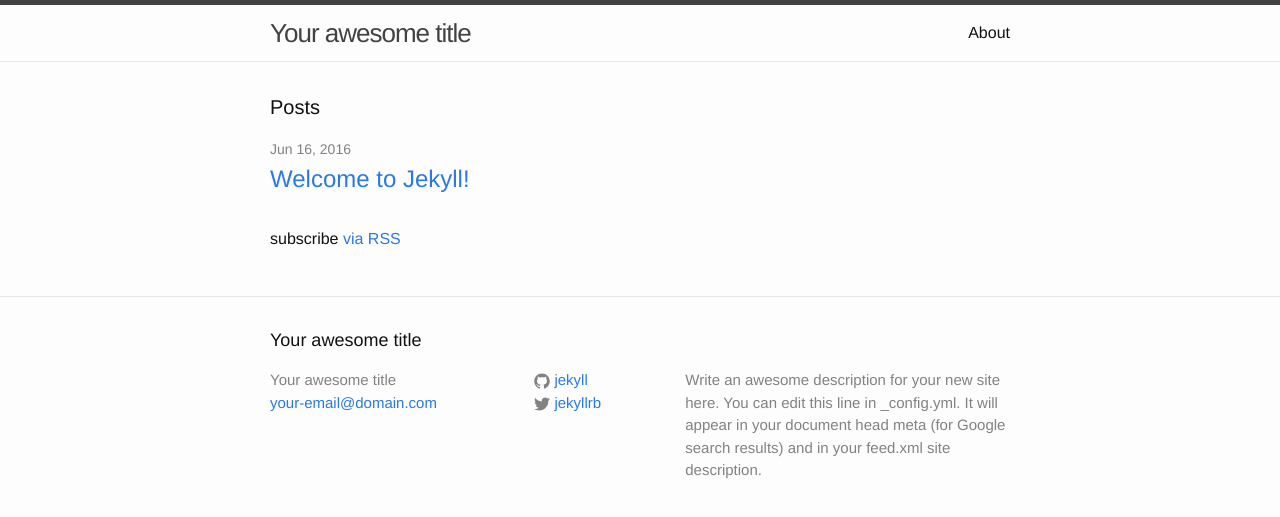
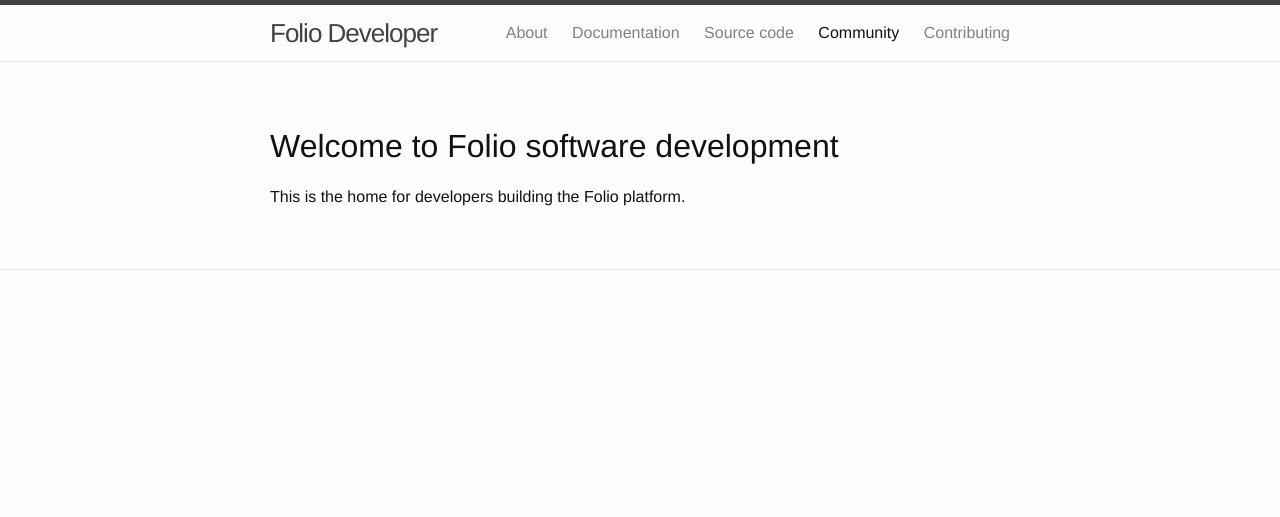
Before and after one commit to folio-org/folio-org.github.io, a Jekyll site: the page built from index.md, in a window 1280 px wide. Shown: the top 517 px of the page. Built offline with Jekyll 4.4.1, drawn with Linux system fonts in a browser that asks for light colours.

```diff
--- a/_config.yml
+++ b/_config.yml
@@ -6,16 +6,16 @@
 # 'jekyll serve'. If you change this file, please restart the server process.
 
 # Site settings
-title: Your awesome title
-email: your-email@domain.com
-description: > # this means to ignore newlines until "baseurl:"
-  Write an awesome description for your new site here. You can edit this
-  line in _config.yml. It will appear in your document head meta (for
-  Google search results) and in your feed.xml site description.
+title: Folio Developer
+#email: nassib@indexdata.com
+#description: > # this means to ignore newlines until "baseurl:"
+#  Write an awesome description for your new site here. You can edit this
+#  line in _config.yml. It will appear in your document head meta (for
+#  Google search results) and in your feed.xml site description.
 baseurl: "" # the subpath of your site, e.g. /blog
-url: "http://yourdomain.com" # the base hostname & protocol for your site
-twitter_username: jekyllrb
-github_username:  jekyll
+url: "http://folio.indexdata.com" # the base hostname & protocol for your site
+#twitter_username: jekyllrb
+#github_username:  jekyll
 
 # Build settings
 markdown: kramdown
--- a/_includes/footer.html
+++ b/_includes/footer.html
@@ -2,12 +2,9 @@
 
   <div class="wrapper">
 
-    <h2 class="footer-heading">{{ site.title }}</h2>
-
     <div class="footer-col-wrapper">
       <div class="footer-col footer-col-1">
         <ul class="contact-list">
-          <li>{{ site.title }}</li>
           <li><a href="mailto:{{ site.email }}">{{ site.email }}</a></li>
         </ul>
       </div>
--- a/_includes/header.html
+++ b/_includes/header.html
@@ -14,11 +14,22 @@
       </a>
 
       <div class="trigger">
-        {% for my_page in site.pages %}
-          {% if my_page.title %}
-          <a class="page-link" href="{{ my_page.url | prepend: site.baseurl }}">{{ my_page.title }}</a>
-          {% endif %}
-        {% endfor %}
+        <a class="page-link"><font color="gray">About</font></a>
+        <!--
+        <a class="page-link" href="{{ site.baseurl }}/blog/">Blog</a>
+        -->
+        <!--
+        <a class="page-link" href="{{ site.baseurl }}/download/">Download</a>
+        -->
+        <a class="page-link"><font color="gray">Documentation</font></a>
+        <a class="page-link"><font color="gray">Source code</font></a>
+        <a class="page-link" href="{{ site.baseurl }}/community/">Community</a>
+        <a class="page-link"
+        <a class="page-link"><font color="gray">Contributing</font></a>
+        <!--
+        <a class="page-link" href="{{ site.baseurl }}/continuing-integration/">
+          Continuing integration</a>
+        -->
       </div>
     </nav>
 
--- a/index.html
+++ /dev/null
@@ -1,23 +0,0 @@
----
-layout: default
----
-
-<div class="home">
-
-  <h1 class="page-heading">Posts</h1>
-
-  <ul class="post-list">
-    {% for post in site.posts %}
-      <li>
-        <span class="post-meta">{{ post.date | date: "%b %-d, %Y" }}</span>
-
-        <h2>
-          <a class="post-link" href="{{ post.url | prepend: site.baseurl }}">{{ post.title }}</a>
-        </h2>
-      </li>
-    {% endfor %}
-  </ul>
-
-  <p class="rss-subscribe">subscribe <a href="{{ "/feed.xml" | prepend: site.baseurl }}">via RSS</a></p>
-
-</div>
--- /dev/null
+++ b/index.md
@@ -0,0 +1,7 @@
+---
+layout: page
+---
+
+## Welcome to Folio software development
+
+This is the home for developers building the Folio platform.
```
Also changed, not shown: about.md (deleted, +0 -15 lines), about/index.md (added, +6 -0 lines), community/index.md (added, +17 -0 lines).
